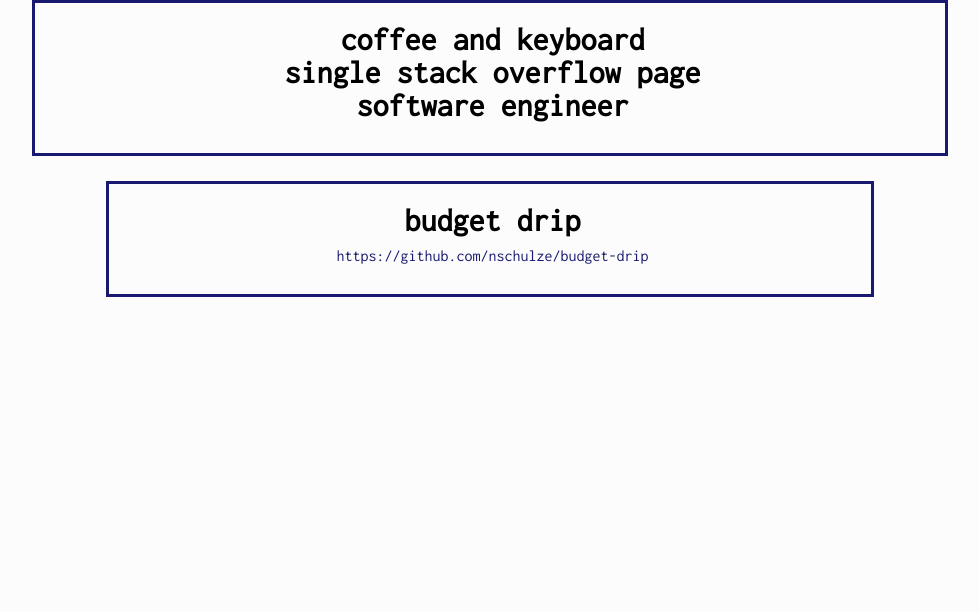
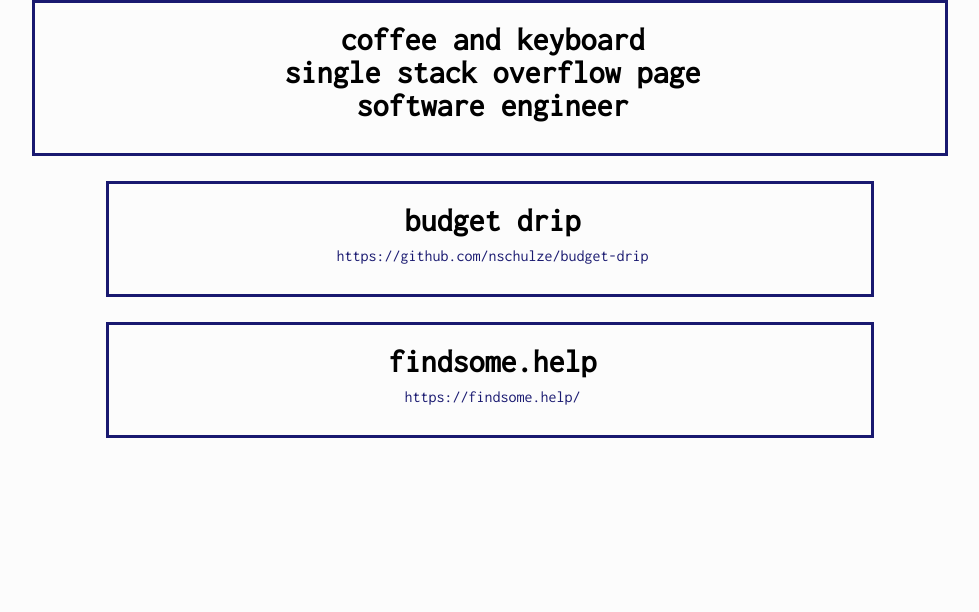
Before and after one commit to nschulze/nschulze.github.io, a plain HTML site: page index.html in a window 1280 px wide. Shown: the part 608-1220 px from the top of the page, without its empty margins (150-1129 px from the left). Before the commit the page ends 1126 px from the top, so only its background shows below. Drawn offline with Linux system fonts and the light colour scheme.

Commit message:
add findsome.help

```diff
--- a/index.html
+++ b/index.html
@@ -28,6 +28,10 @@
             <h1 style="margin-top:5px; margin-bottom:10px; margin-left:5px;">budget drip</h1>
             <a href="https://github.com/nschulze/budget-drip" style="text-decoration:none; color:midnightblue;"><span style="margin-top:0px; margin-left:5px;">https://github.com/nschulze/budget-drip</span></a>
         </div>
+        <div class="content" style="margin-top:25px; padding:15px; border-style:solid; border-color:midnightblue;; height:80px; text-align: center; width:80%; margin-left:auto; margin-right:auto;">
+            <h1 style="margin-top:5px; margin-bottom:10px; margin-left:5px;">findsome.help</h1>
+            <a href="https://findsome.help/" style="text-decoration:none; color:midnightblue;"><span style="margin-top:0px; margin-left:5px;">https://findsome.help/</span></a>
+        </div>
         <div class="content" style="margin-top:25px; padding:15px; height:116px;">
          </div>
     </div>
```
